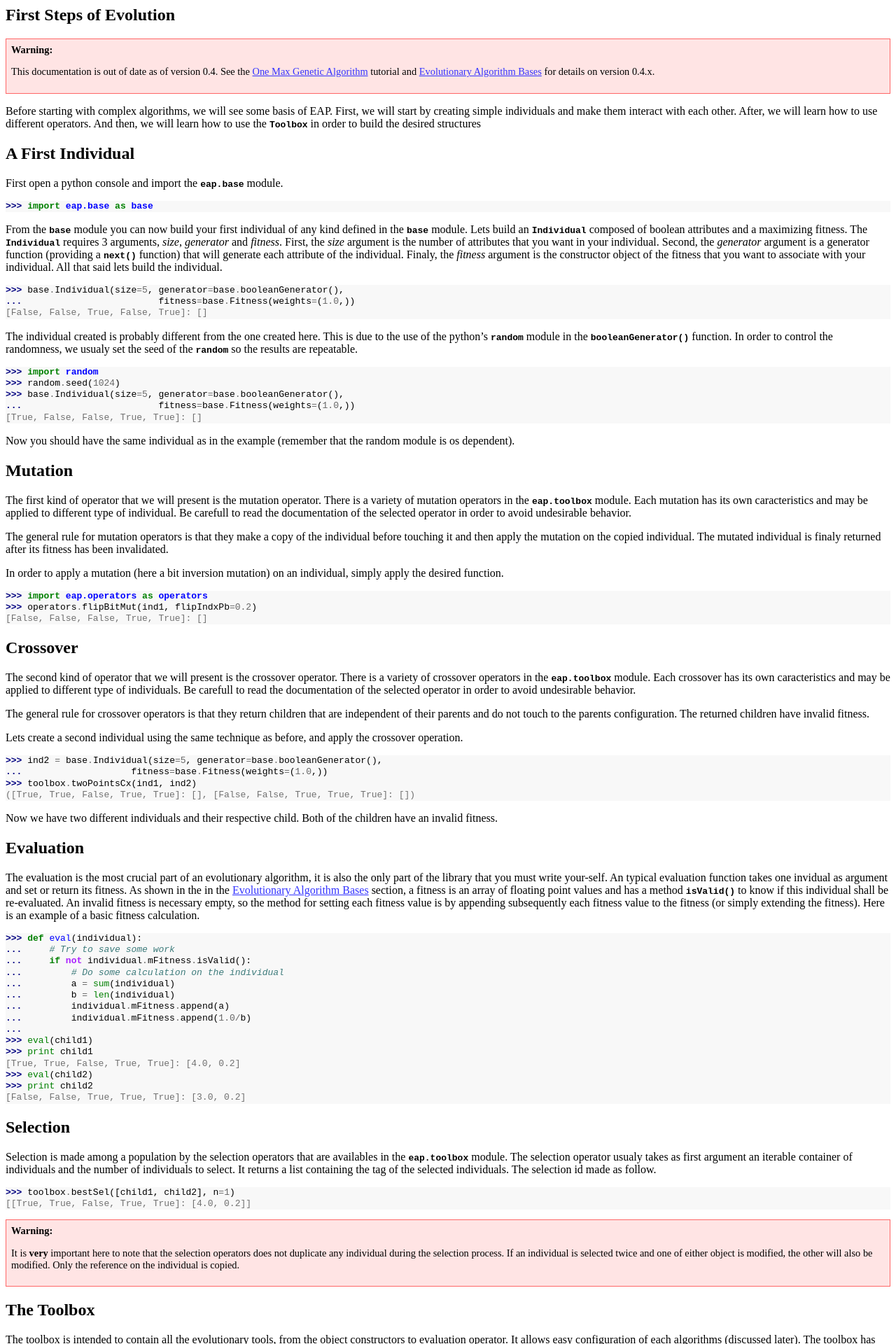
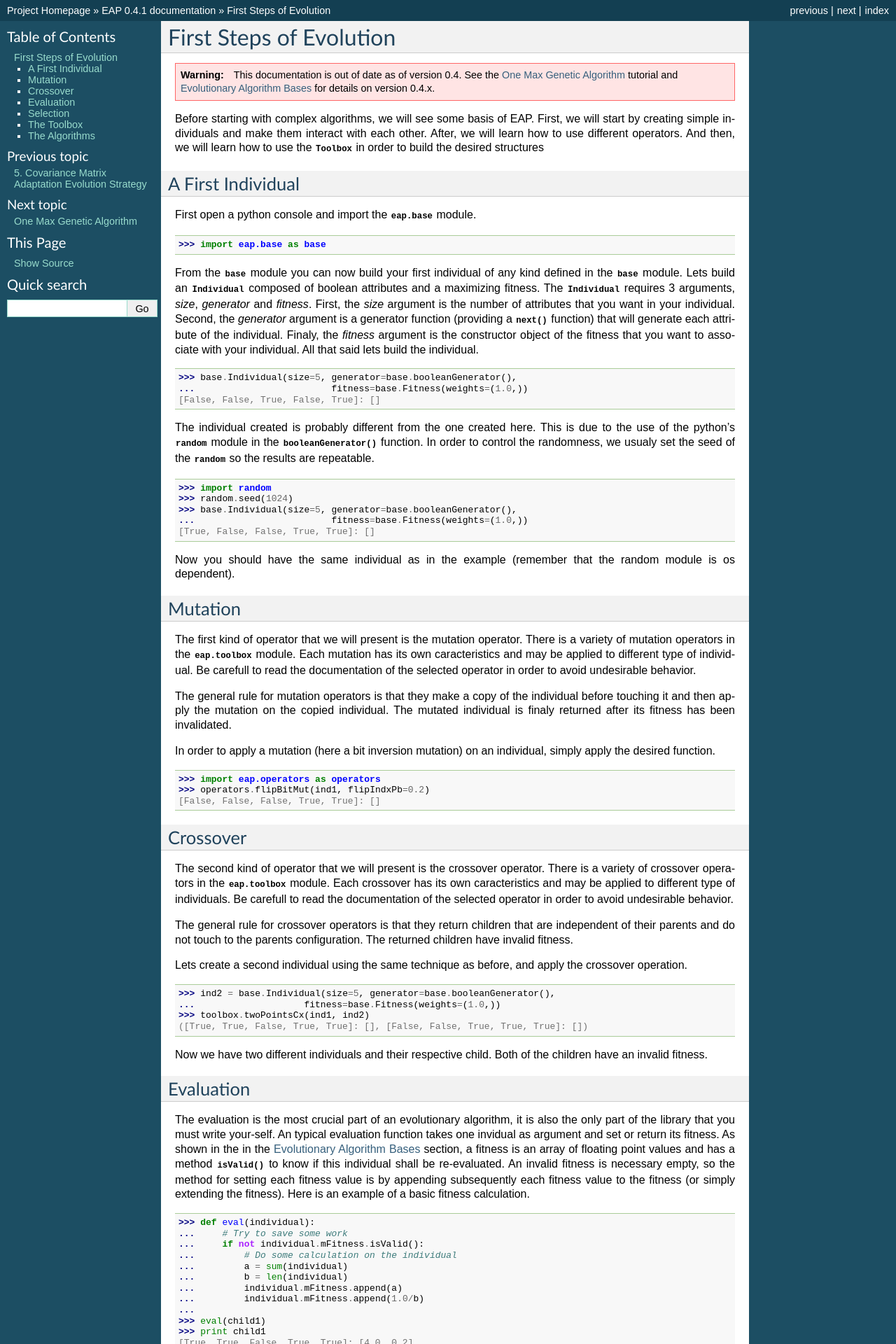
Before and after one commit to DEAP/deap, a Sphinx documentation site: the page built from doc/first_steps.rst, in a window 1280 px wide. Shown: the top 1920 px of the page at 70% size. Built offline with Sphinx 7.4.7, drawn with Linux system fonts in a browser that asks for light colours; formulas are drawn with MathJax 3; pages that are not in the unit, such as notebooks, are missing from menus; some of the changed text lies outside the part shown.

Commit message:
Small changes to documentation ...

```diff
--- /dev/null
+++ b/doc/cma.rst
@@ -0,0 +1,7 @@
+Covariance Matrix Adaptation Evolution Strategy
+===============================================
+
+.. autofunction:: eap.cma.esCMA(toolbox, population, sigma, ngen[, halloffame, **kargs])
+
+.. autoclass:: eap.cma.CMAStrategy(population, sigma[, params])
+   :members:
--- a/doc/conf.py
+++ b/doc/conf.py
@@ -11,12 +11,12 @@
 # All configuration values have a default; values that are commented out
 # serve to show the default.
 
-import sys, os
+import sys
 
 # If extensions (or modules to document with autodoc) are in another directory,
 # add these directories to sys.path here. If the directory is relative to the
 # documentation root, use os.path.abspath to make it absolute, like shown here.
-sys.path.append(os.path.abspath('./../src'))
+sys.path.append("../src")
 #sys.path.append(os.path.abspath('_ext/'))
 
 import eap
@@ -103,7 +103,7 @@ intersphinx_cache_limit = 5
 
 # The theme to use for HTML and HTML Help pages.  Major themes that come with
 # Sphinx are currently 'default' and 'sphinxdoc'.
-html_theme = 'epub'
+html_theme = 'default'
 
 # Theme options are theme-specific and customize the look and feel of a theme
 # further.  For a list of options available for each theme, see the
```
